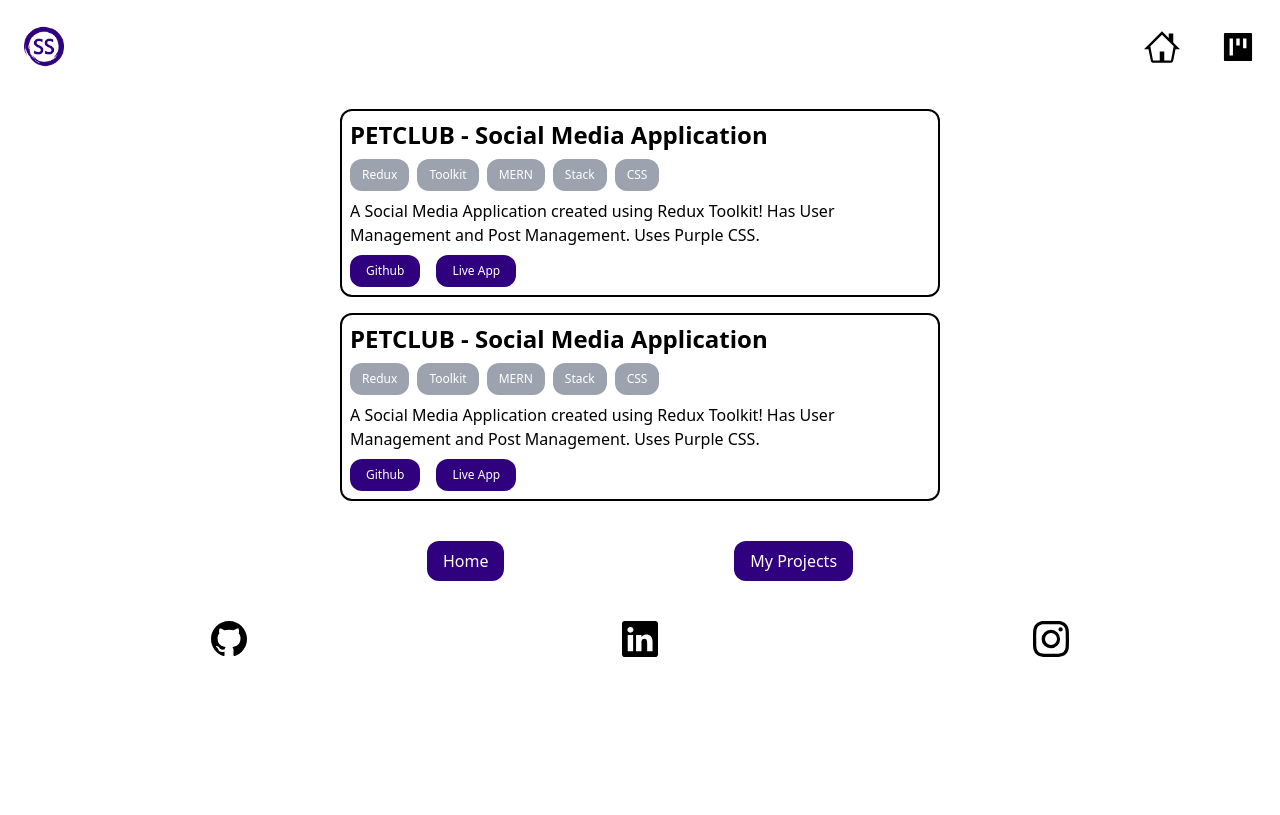
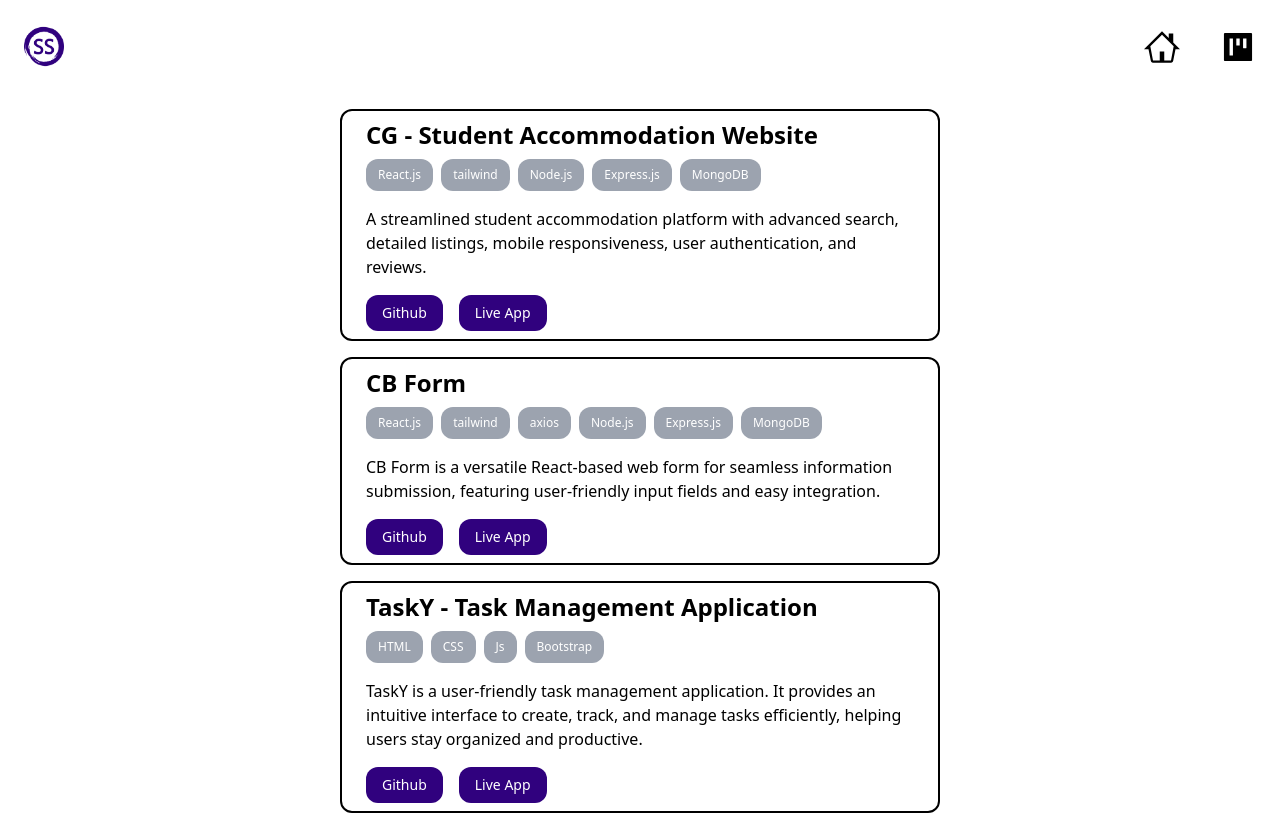
Before and after one commit to ShishirShekhar/portfolio_v3, a React (Create React App) app: page /projects in a window 1280 px wide. Shown: the top 815 px of the page. Built offline with nearby package versions, Linux system fonts and the light colour scheme.

Commit message:
project section

```diff
--- a/src/components/Project/Project.jsx
+++ b/src/components/Project/Project.jsx
@@ -1,26 +1,21 @@
 import Button from "../Button";
 
-const Project = () => {
+const Project = ({ project }) => {
   return (
-    <div className="flex flex-col gap-2 border-2 border-black rounded-xl p-2 w-[600px]">
-      <h1 className="text-2xl font-bold">PETCLUB - Social Media Application</h1>
+    <div className="flex flex-col gap-2 border-2 border-black rounded-xl p-2 px-6 w-[600px]">
+      <h1 className="text-2xl font-bold">{project.title}</h1>
 
-      <div className="flex justify-between w-1/2 gap-2">
-        <p className="bg-gray-400 py-2 px-3 text-white text-xs rounded-xl">Redux</p>
-        <p className="bg-gray-400 py-2 px-3 text-white text-xs rounded-xl">Toolkit</p>
-        <p className="bg-gray-400 py-2 px-3 text-white text-xs rounded-xl">MERN</p>
-        <p className="bg-gray-400 py-2 px-3 text-white text-xs rounded-xl">Stack</p>
-        <p className="bg-gray-400 py-2 px-3 text-white text-xs rounded-xl">CSS</p>
+      <div className="flex gap-2">
+        {project.tech_stack.map((tech, index) => (
+          <p key={index} className="bg-gray-400 py-2 px-3 text-white text-xs rounded-xl">{tech}</p>
+        ))}
       </div>
 
-      <p>
-        A Social Media Application created using Redux Toolkit! Has User
-        Management and Post Management. Uses Purple CSS.
-      </p>
+      <p className="py-2">{project.description}</p>
 
-      <div className="flex gap-4 text-xs">
-        <Button to="https://github.com/ShishirShekhar" value="Github" />
-        <Button to="https://github.com/ShishirShekhar" value="Live App" />
+      <div className="flex gap-4 text-sm">
+        <Button to={project.github} value="Github" />
+        <Button to={project.live} value="Live App" />
       </div>
     </div>
   );
--- a/src/components/Project/ProjectLists.jsx
+++ b/src/components/Project/ProjectLists.jsx
@@ -1,12 +1,14 @@
 import Project from "./Project";
+import data from "../../data.js";
 
 const ProjectLists = () => {
-    return (
-        <div className="flex flex-col items-center gap-4">
-            <Project />
-            <Project />
-        </div>
-    )
-}
+  return (
+    <div className="flex flex-col items-center gap-4">
+      {data.map((project, index) => (
+        <Project key={index} project={project} />
+      ))}
+    </div>
+  );
+};
 
 export default ProjectLists;
--- /dev/null
+++ b/src/data.js
@@ -0,0 +1,28 @@
+const data = [
+  {
+    title: "CG - Student Accommodation Website",
+    description:
+      "A streamlined student accommodation platform with advanced search, detailed listings, mobile responsiveness, user authentication, and reviews.",
+    tech_stack: ["React.js", "tailwind", "Node.js", "Express.js", "MongoDB"],
+    github: "https://github.com/ShishirShekhar/CollegeGrahasthi",
+    live: "https://college-grahasthi.vercel.app/",
+  },
+  {
+    title: "CB Form",
+    description:
+      "CB Form is a versatile React-based web form for seamless information submission, featuring user-friendly input fields and easy integration.",
+    tech_stack: ["React.js", "tailwind", "axios", "Node.js", "Express.js", "MongoDB"],
+    github: "https://github.com/ShishirShekhar/cb_form",
+    live: "https://cblpu-vertos.vercel.app/",
+  },
+  {
+    title: "TaskY - Task Management Application",
+    description:
+      "TaskY is a user-friendly task management application. It provides an intuitive interface to create, track, and manage tasks efficiently, helping users stay organized and productive.",
+    tech_stack: ["HTML", "CSS", "Js", "Bootstrap"],
+    github: "https://github.com/ShishirShekhar/TaskY",
+    live: "https://shishirshekhar.github.io/TaskY/",
+  },
+];
+
+export default data;
```
